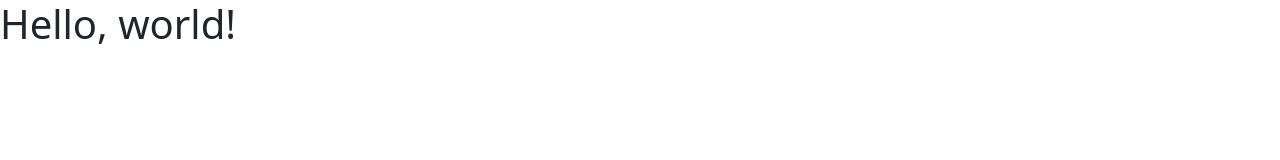
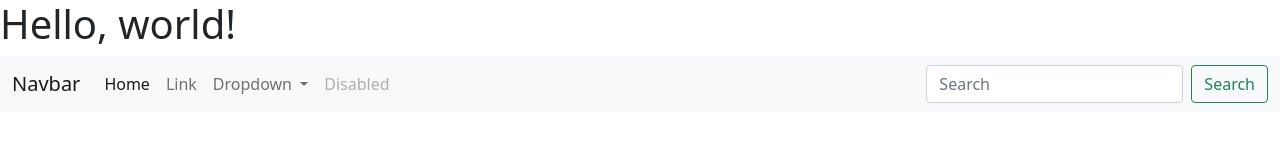
Before and after one commit to selinankuna/demo-git, a plain HTML site: page index.html in a window 1280 px wide. Drawn offline with nearby package versions, Linux system fonts and the light colour scheme.

Commit message:
navbar add

```diff
--- a/index.html
+++ b/index.html
@@ -13,15 +13,46 @@
   <body>
     <h1>Hello, world!</h1>
 
-    <!-- Optional JavaScript; choose one of the two! -->
+    <nav class="navbar navbar-expand-lg navbar-light bg-light">
+        <div class="container-fluid">
+          <a class="navbar-brand" href="#">Navbar</a>
+          <button class="navbar-toggler" type="button" data-bs-toggle="collapse" data-bs-target="#navbarSupportedContent" aria-controls="navbarSupportedContent" aria-expanded="false" aria-label="Toggle navigation">
+            <span class="navbar-toggler-icon"></span>
+          </button>
+          <div class="collapse navbar-collapse" id="navbarSupportedContent">
+            <ul class="navbar-nav me-auto mb-2 mb-lg-0">
+              <li class="nav-item">
+                <a class="nav-link active" aria-current="page" href="#">Home</a>
+              </li>
+              <li class="nav-item">
+                <a class="nav-link" href="#">Link</a>
+              </li>
+              <li class="nav-item dropdown">
+                <a class="nav-link dropdown-toggle" href="#" id="navbarDropdown" role="button" data-bs-toggle="dropdown" aria-expanded="false">
+                  Dropdown
+                </a>
+                <ul class="dropdown-menu" aria-labelledby="navbarDropdown">
+                  <li><a class="dropdown-item" href="#">Action</a></li>
+                  <li><a class="dropdown-item" href="#">Another action</a></li>
+                  <li><hr class="dropdown-divider"></li>
+                  <li><a class="dropdown-item" href="#">Something else here</a></li>
+                </ul>
+              </li>
+              <li class="nav-item">
+                <a class="nav-link disabled">Disabled</a>
+              </li>
+            </ul>
+            <form class="d-flex">
+              <input class="form-control me-2" type="search" placeholder="Search" aria-label="Search">
+              <button class="btn btn-outline-success" type="submit">Search</button>
+            </form>
+          </div>
+        </div>
+      </nav>
 
     <!-- Option 1: Bootstrap Bundle with Popper -->
     <script src="https://cdn.jsdelivr.net/npm/bootstrap@5.1.3/dist/js/bootstrap.bundle.min.js" integrity="sha384-ka7Sk0Gln4gmtz2MlQnikT1wXgYsOg+OMhuP+IlRH9sENBO0LRn5q+8nbTov4+1p" crossorigin="anonymous"></script>
 
-    <!-- Option 2: Separate Popper and Bootstrap JS -->
-    <!--
-    <script src="https://cdn.jsdelivr.net/npm/@popperjs/core@2.10.2/dist/umd/popper.min.js" integrity="sha384-7+zCNj/IqJ95wo16oMtfsKbZ9ccEh31eOz1HGyDuCQ6wgnyJNSYdrPa03rtR1zdB" crossorigin="anonymous"></script>
-    <script src="https://cdn.jsdelivr.net/npm/bootstrap@5.1.3/dist/js/bootstrap.min.js" integrity="sha384-QJHtvGhmr9XOIpI6YVutG+2QOK9T+ZnN4kzFN1RtK3zEFEIsxhlmWl5/YESvpZ13" crossorigin="anonymous"></script>
-    -->
+
   </body>
 </html>
```
